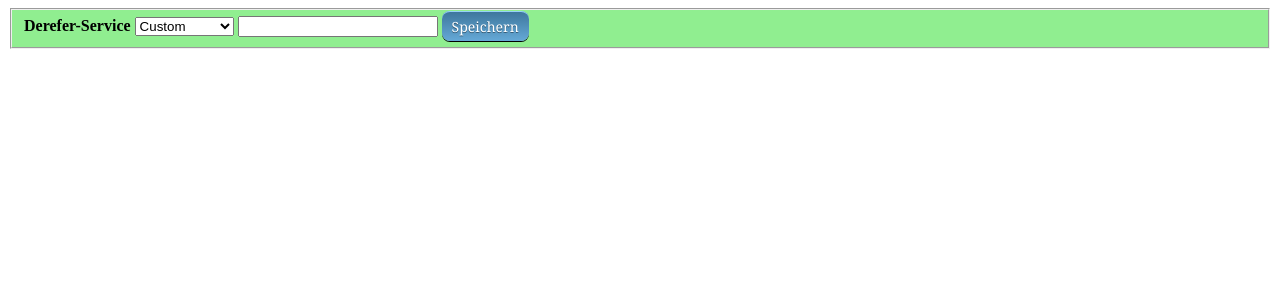
After one commit to tamaskan/derefer, a PHP site: template templates/settings.php in a window 1280 px wide. The commit adds this page. Shown: the top 300 px of the page. Run offline with PHP 8.4, Linux system fonts and the light colour scheme; the template is opened without the code that fills it, so the values that code supplies are empty.

Commit message:
Add admin-option to choose dereferer-service
write choice to file

```diff
--- a/appinfo/app.php
+++ b/appinfo/app.php
@@ -1,2 +1,3 @@
 <?php
 OCP\Util::addscript('derefer', 'derefer');
+OCP\App::registerAdmin( 'derefer', 'settings' );
--- a/appinfo/info.xml
+++ b/appinfo/info.xml
@@ -5,6 +5,6 @@
 	<description>Derefer external Links</description>
 	<version>1.0</version>
 	<licence>AGPL</licence>
-	<author>tamaskan</author>
-	<require>4</require>
+	<author>Tamaskan</author>
+	<require>5</require>
 </info>
--- /dev/null
+++ b/templates/settings.php
@@ -0,0 +1,46 @@
+<style>
+.dereferbutton {
+   border-top: 1px solid #96d1f8;
+   background: #65a9d7;
+   background: -webkit-gradient(linear, left top, left bottom, from(#3e779d), to(#65a9d7));
+   background: -webkit-linear-gradient(top, #3e779d, #65a9d7);
+   background: -moz-linear-gradient(top, #3e779d, #65a9d7);
+   background: -ms-linear-gradient(top, #3e779d, #65a9d7);
+   background: -o-linear-gradient(top, #3e779d, #65a9d7);
+   padding: 5px 10px;
+   -webkit-border-radius: 8px;
+   -moz-border-radius: 8px;
+   border-radius: 8px;
+   -webkit-box-shadow: rgba(0,0,0,1) 0 1px 0;
+   -moz-box-shadow: rgba(0,0,0,1) 0 1px 0;
+   box-shadow: rgba(0,0,0,1) 0 1px 0;
+   text-shadow: rgba(0,0,0,.4) 0 1px 0;
+   color: white;
+   font-size: 14px;
+   font-family: Georgia, serif;
+   text-decoration: none;
+   vertical-align: middle;
+   }
+
+.green {color:green;}
+
+.red {color:red;}
+</style>
+<form id="derefer">
+	<fieldset class="personalblock" style="background-color:lightgreen">
+	<strong>Derefer-Service</strong>
+<select id="dereferer_choice">
+  <option value="http://derefer.me/?">derefer.me</option>
+  <option value="http://dereferer.de/?">dereferer.de</option>
+  <option value="http://www.dereferer.org/?">dereferer.org</option>
+  <option value="" selected>Custom</option>
+</select>
+<input type="text" name="dereferer_input" id="dereferer_input" style="width:200px"/>
+<a href="javascript:void(0)" class="dereferbutton">Speichern</a>
+</fieldset>
+</form>
+<script>
+$('#dereferer_choice').change(function(){
+document.getElementById("dereferer_input").value = document.getElementById("dereferer_choice").value;
+});
+</script>
```
Also changed, not shown: js/admin.js (added, +25 -0 lines), js/derefer.js (+1 -8 lines), settings.php (+7 -0 lines), writefile/writefile.php (added, +20 -0 lines), 1 other file.
